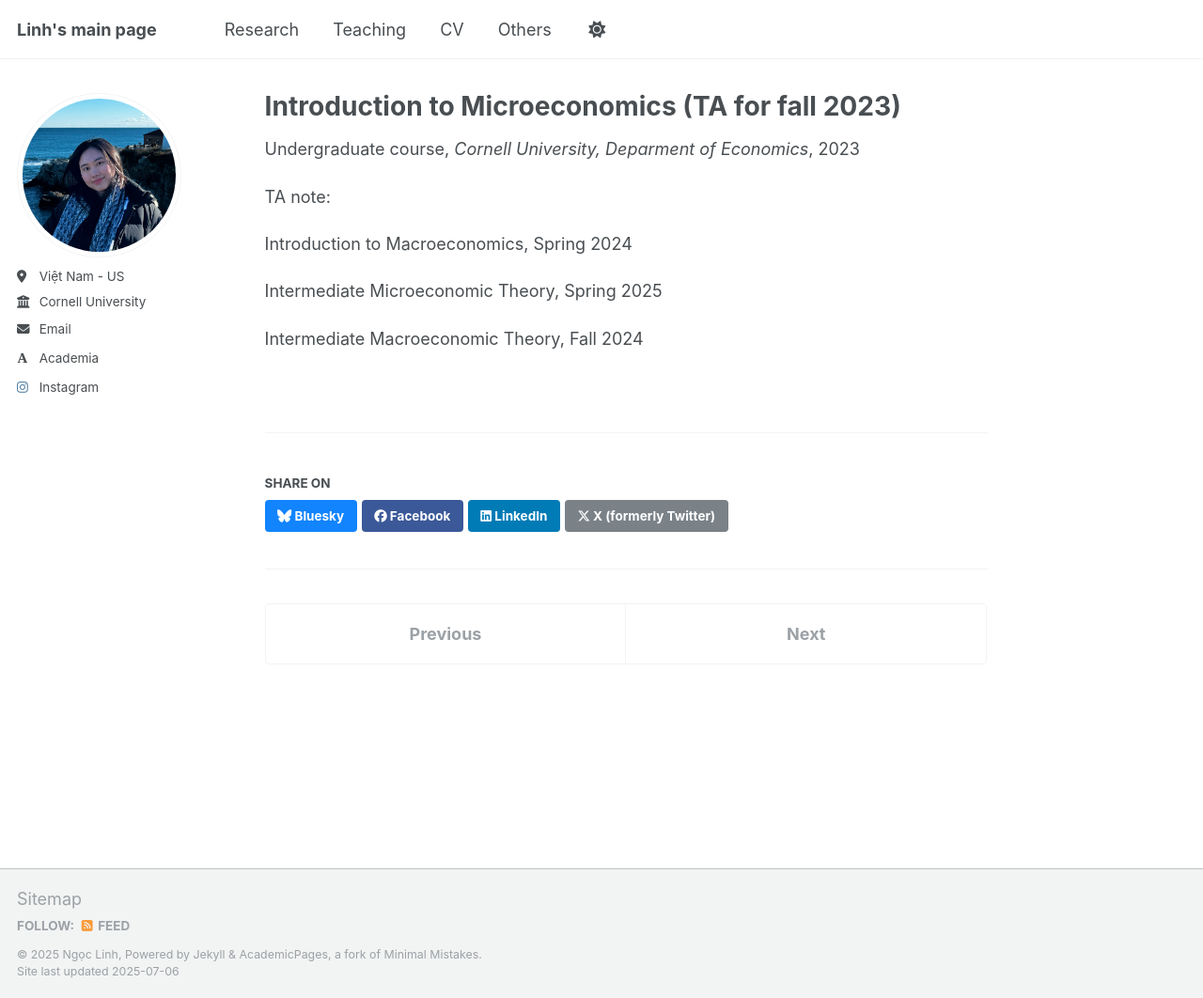
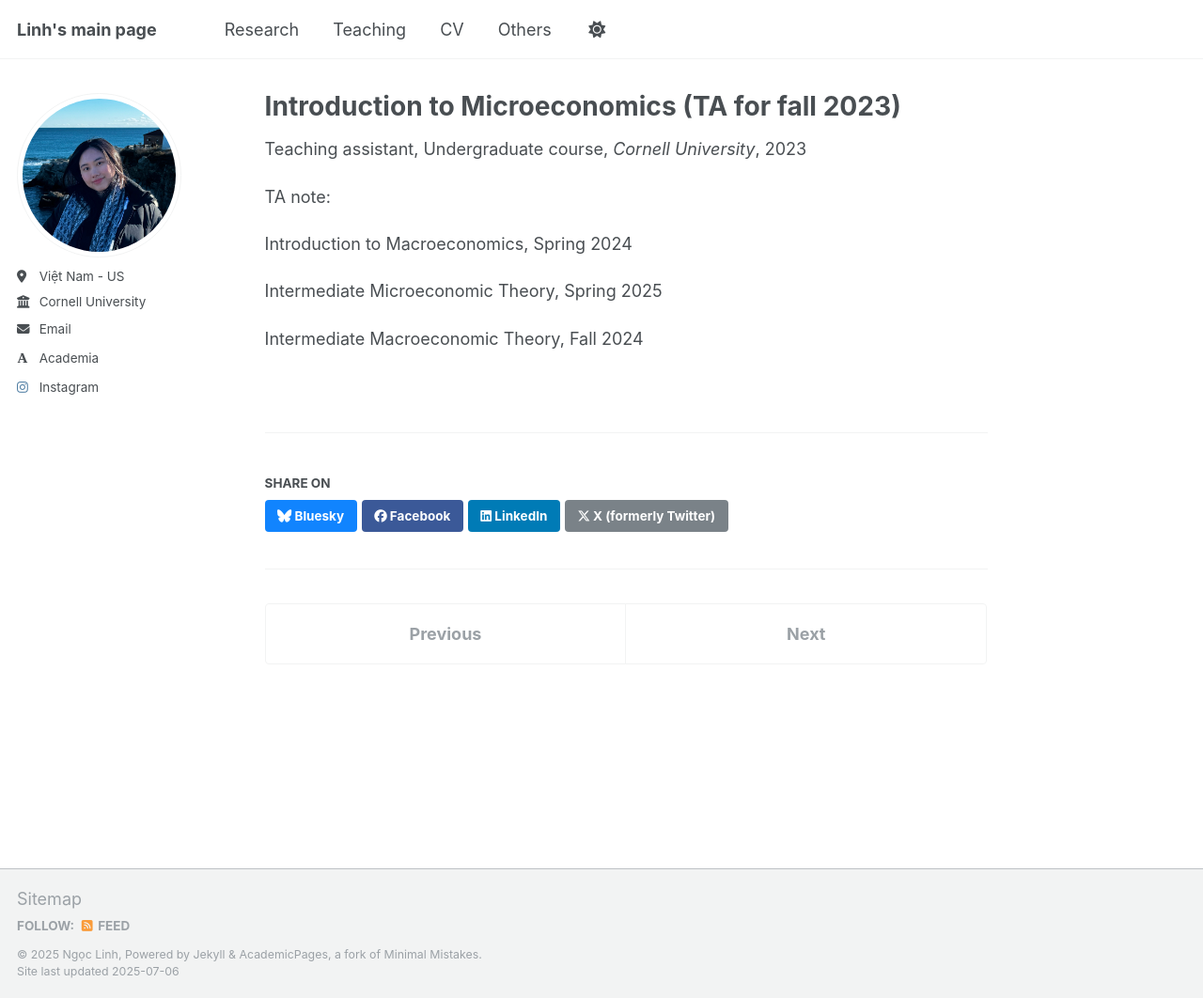
Before and after one commit to npl-nguyen/nguyen-ngoc-phuong-linh, a Jekyll site: the page built from _teaching/2014-spring-teaching-1.md, in a window 1280 px wide and 1062 px high. Shown: the whole window at 94% size. Built offline with Jekyll 4.4.1, drawn with Linux system fonts in a browser that asks for light colours; some web fonts are replaced; a script that is not in the unit is left out.

Commit message:
Update 2014-spring-teaching-1.md

```diff
--- a/_teaching/2014-spring-teaching-1.md
+++ b/_teaching/2014-spring-teaching-1.md
@@ -1,9 +1,9 @@
 ---
 title: "Introduction to Microeconomics (TA for fall 2023)"
 collection: teaching
-type: "Undergraduate course"
+type: "Teaching assistant, Undergraduate course"
 permalink: /teaching/2014-spring-teaching-1
-venue: "Cornell University, Deparment of Economics"
+venue: "Cornell University"
 date: 2023-1-1
 location: "Ithaca, New York, US"
 ---
```
